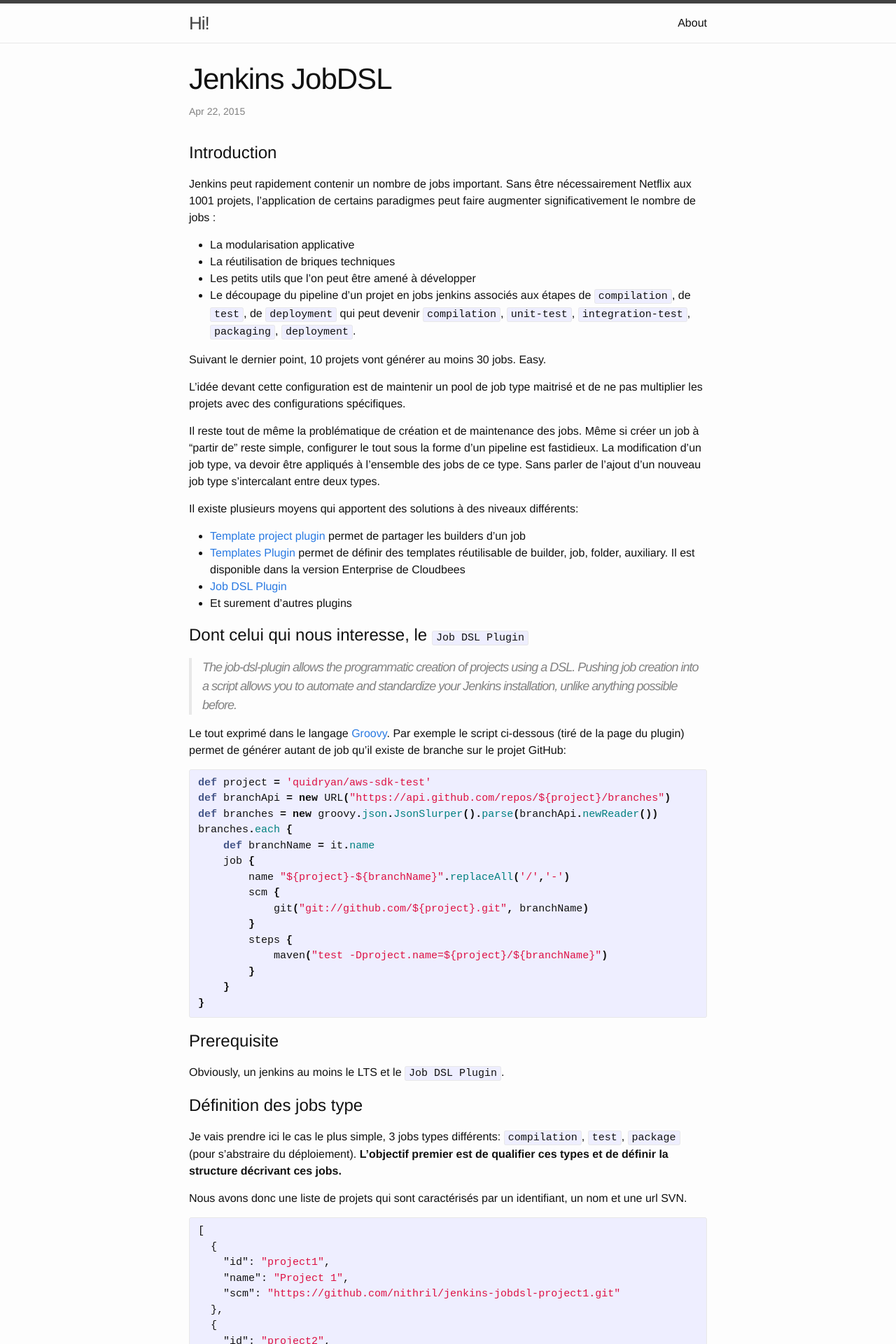
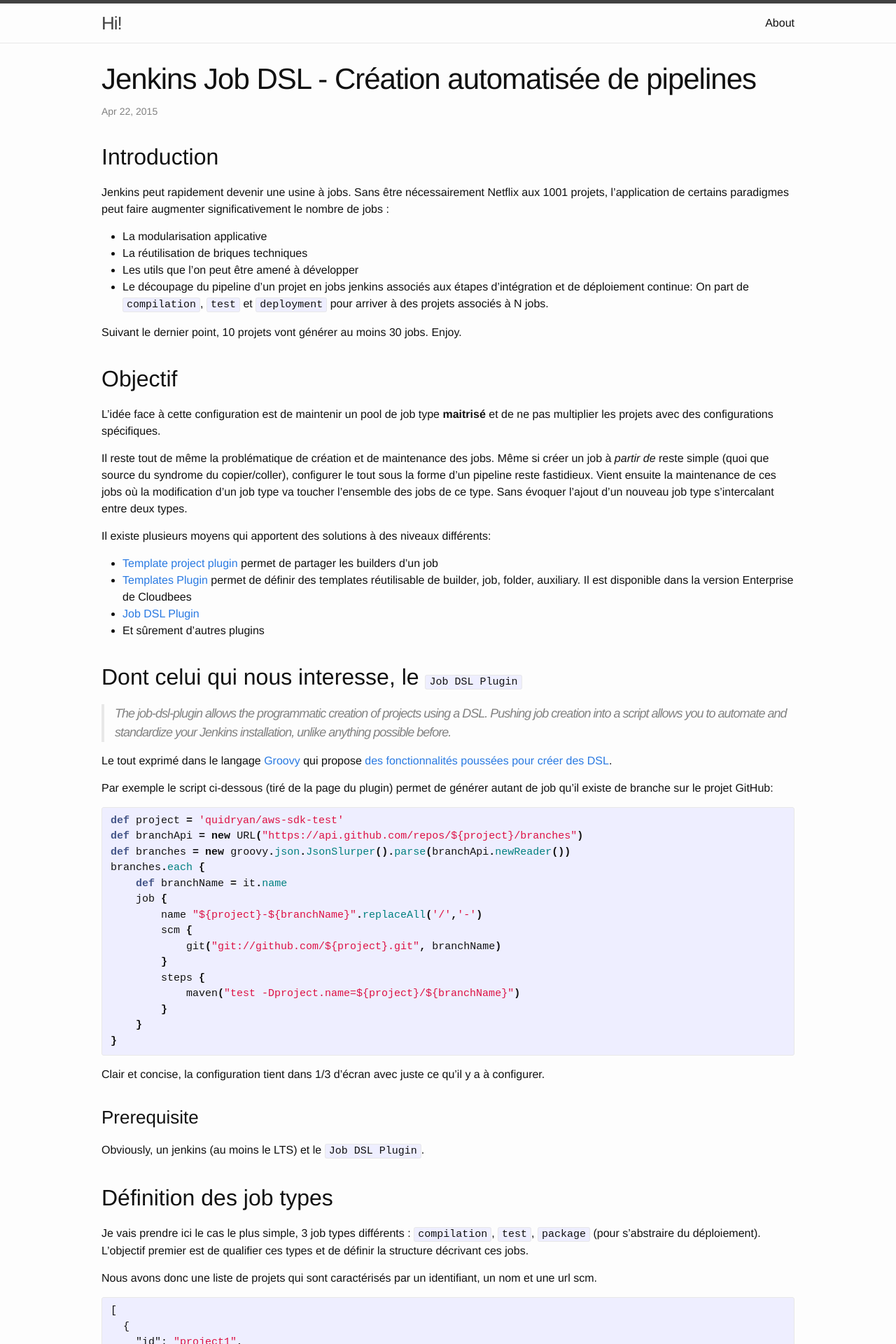
Before and after one commit to nithril/nithril.github.io, a Jekyll site: the page built from _posts/2015-04-22-welcome-to-jekyll.markdown, in a window 1280 px wide. Shown: the top 1920 px of the page at 70% size. Built offline with Jekyll 4.4.1, drawn with Linux system fonts in a browser that asks for light colours; comment, search, counter and statistics services are not loaded; some of the changed text lies outside the part shown.

Commit message:
JobDsl article

```diff
--- a/_config.yml
+++ b/_config.yml
@@ -2,11 +2,9 @@
 title: Hi!
 email: nithril@gmail.com
 description: > # this means to ignore newlines until "baseurl:"
-  Write an awesome description for your new site here. You can edit this
-  line in _config.yml. It will appear in your document head meta (for
-  Google search results) and in your feed.xml site description.
+  Write an awesome description for your new site here. This site is already awesome?!
 baseurl: "" # the subpath of your site, e.g. /blog/
-url: "http://yourdomain.com" # the base hostname & protocol for your site
+url: "http://nithril.github.io" # the base hostname & protocol for your site
 twitter_username: NicolasLabrot
 github_username:  nithril
 
--- a/_posts/2015-04-22-welcome-to-jekyll.markdown
+++ b/_posts/2015-04-22-welcome-to-jekyll.markdown
@@ -1,29 +1,33 @@
 ---
 layout: post
-title:  "Jenkins JobDSL"
+title:  "Jenkins Job DSL - Création automatisée de pipelines "
 date:   2015-04-22 21:45:46
 categories: continuous integration
+comments: true
 ---
 
 
-# Introduction
+## Introduction
 
-Jenkins peut rapidement contenir un nombre de jobs important. Sans être nécessairement Netflix aux 1001 projets, l'application de certains paradigmes peut faire
+Jenkins peut rapidement devenir une usine à jobs. Sans être nécessairement Netflix aux 1001 projets, l'application de certains paradigmes peut faire
 augmenter significativement le nombre de jobs :
 - La modularisation applicative
 - La réutilisation de briques techniques
-- Les petits utils que l'on peut être amené à développer
-- Le découpage du pipeline d'un projet en jobs jenkins associés aux étapes de `compilation`, de `test`, de `deployment` qui peut devenir
-`compilation`,  `unit-test`, `integration-test`, `packaging`, `deployment`.
+- Les utils que l'on peut être amené à développer
+- Le découpage du pipeline d'un projet en jobs jenkins associés aux étapes d'intégration et de déploiement continue: On part de `compilation`, `test` et `deployment`
+pour arriver à des projets associés à N jobs.
 
-Suivant le dernier point, 10 projets vont générer au moins 30 jobs. Easy.
+Suivant le dernier point, 10 projets vont générer au moins 30 jobs. Enjoy.
 
-L'idée devant cette configuration est de maintenir un pool de job type maitrisé et de ne pas multiplier les projets avec des configurations spécifiques.
+
+## Objectif
+
+L'idée face à cette configuration est de maintenir un pool de job type **maitrisé** et de ne pas multiplier les projets avec des configurations spécifiques.
 
 Il reste tout de même la problématique de création et de maintenance des jobs.
-Même si créer un job à "partir de" reste simple, configurer le tout sous la forme d'un  pipeline est fastidieux.
-La modification d'un job type, va devoir être appliqués à l'ensemble des jobs de ce type.
-Sans parler de l'ajout d'un nouveau job type s'intercalant entre deux types.
+Même si créer un job à *partir de* reste simple (quoi que source du syndrome du copier/coller), configurer le tout sous la forme d'un pipeline reste fastidieux.
+Vient ensuite la maintenance de ces jobs où la modification d'un job type va toucher l'ensemble des jobs de ce type.
+Sans évoquer l'ajout d'un nouveau job type s'intercalant entre deux types.
 
 
 Il existe plusieurs moyens qui apportent des solutions à des niveaux différents:
@@ -32,15 +36,20 @@
 * [Templates Plugin](https://www.cloudbees.com/products/jenkins-enterprise/plugins/templates-plugin) permet de définir des templates réutilisable de builder, job, folder,
 auxiliary. Il est disponible dans la version Enterprise de Cloudbees
 * [Job DSL Plugin](https://wiki.jenkins-ci.org/display/JENKINS/Job+DSL+Plugin)
-* Et surement d'autres plugins
+* Et sûrement d'autres plugins
 
 
-# Dont celui qui nous interesse, le `Job DSL Plugin`
+## Dont celui qui nous interesse, le `Job DSL Plugin`
 
 > The job-dsl-plugin allows the programmatic creation of projects using a DSL. Pushing job creation into a script allows you to automate and standardize
 > your Jenkins installation, unlike anything possible before.
 
-Le tout exprimé dans le langage [Groovy](http://www.groovy-lang.org/). Par exemple le script ci-dessous (tiré de la page du plugin)
+Le tout exprimé dans le langage [Groovy](http://www.groovy-lang.org/) qui propose
+[des fonctionnalités poussées pour créer des DSL](http://docs.groovy-lang.org/docs/latest/html/documentation/core-domain-specific-languages.html).
+
+
+
+Par exemple le script ci-dessous (tiré de la page du plugin)
 permet de générer autant de job qu'il existe de branche sur le projet GitHub:
 
 {% highlight groovy %}
@@ -61,18 +70,19 @@
 }
 {% endhighlight %}
 
+Clair et concise, la configuration tient dans 1/3 d'écran avec juste ce qu'il y a à configurer.
+
+### Prerequisite
+
+Obviously, un jenkins (au moins le LTS) et le `Job DSL Plugin`.
 
 
-# Prerequisite
+## Définition des job types
 
-Obviously, un jenkins au moins le LTS et le `Job DSL Plugin`.
+Je vais prendre ici le cas le plus simple, 3 job types différents : `compilation`, `test`, `package` (pour s'abstraire du déploiement).
+L'objectif premier est de qualifier ces types et de définir la structure décrivant ces jobs.
 
-
-# Définition des jobs type
-
-Je vais prendre ici le cas le plus simple, 3 jobs types différents: `compilation`, `test`, `package` (pour s'abstraire du déploiement). **L'objectif premier est de qualifier ces types et de définir la structure décrivant ces jobs.**
-
-Nous avons donc une liste de projets qui sont caractérisés par un identifiant, un nom et une url SVN.
+Nous avons donc une liste de projets qui sont caractérisés par un identifiant, un nom et une url scm.
 
 {% highlight json %}
 [
@@ -90,43 +100,152 @@
 {% endhighlight %}
 
 
-* Le type `compilation` est un job maven qui lance une compilation maven.
+* Le type `compilation` est un job maven qui lance une compilation.
 * Le type `test` est un job maven qui lance les tests.
-* Le type `package` est un freestyle job qui package l'artefact en un TAR.GZ et copie le tout dans /dev/null
+* Le type `package` est un freestyle job qui package l'artefact maven et copie le tout dans `/dev/null`
 
 
-# Création du job de génération
+## Création du job de génération
+
+1. Je crée donc un job de type `Freestyle project` que je nomme `Generate Jobs`
+1. Je lui ajoute un build step de type `Process Job DSLs`.
+Première option intéressante, le script peut être mis directement dans la configuration du job ou stocké sur le filesystem suite, par exemple, à un clone de son repository.
+1. J'ajoute le SCM Git sur l'url [du projet](https://github.com/nithril/jenkins-jobdsl.git) contenant le script groovy
+![JobDsl](/assets/jobdsl/job-dsl-scm.png)
+1. Et je paramêtre le chemin vers le fichier
+![JobDsl](/assets/jobdsl/jobstep.png)
+
+## Description du script
+
+### Chargement de la structure des projets
+
+J'utilise pour cela le [JsonSlurper](http://docs.groovy-lang.org/latest/html/gapi/groovy/json/JsonSlurper.html): `JSON slurper parses text or reader content into a data structure of lists and maps.`
+{% highlight groovy %}
+import groovy.json.JsonSlurper
+
+def projects = new JsonSlurper().parseText(readFileFromWorkspace("src/main/groovy/project.json"))
+{% endhighlight %}
 
 
-Création d'un job de type `Freestyle project` que je nomme `Generate Jobs`
+### Iteration sur les projets et création des jobs
 
-Ajout d'un build step de type `Process Job DSLs`
 
-Première option interessante, le script peut être mis directement dans la configuration du job ou stocké sur le filesystem suite à un clone de son repository.
-![JobDsl](/assets/jobdsl/jobstep.png)
+{% highlight groovy %}
 
-Pour
+projects.each { project ->
+
+    //Define projects name
+    def compileProjectName = "${project.name} - Compile"
+    def testProjectName = "${project.name} - Test"
+    def packageProjectName = "${project.name} - Package"
+
+    //Compile Job
+    mavenJob(compileProjectName) {
+        projectScm(delegate, project)
+        goals "compile"
+        publishers {
+            downstream testProjectName
+        }
+    }
+
+    //Test Job
+    mavenJob(testProjectName) {
+        projectScm(delegate, project)
+        goals "test"
+        publishers {
+            downstream packageProjectName
+        }
+    }
+
+    //Package Job
+    freeStyleJob(packageProjectName) {
+        projectScm(delegate, project)
+        steps {
+            maven {
+                goals "package"
+                mavenInstallation "Maven 3.2.2"
+            }
+            shell "cp submodule/target/*.jar /dev/null"
+        }
+    }
+}
+{% endhighlight %}
+
+Les 2 projects ont respectivement leurs 3 jobs de définis avec leurs relations `downstream`.
+![JobDsl](/assets/jobdsl/list-jobs.png)
+
+
+### Description de `projectScm`
+
+`projectScm` est la factorisation du bloc de configuration du SCM ci-dessous qui serait autrement à répeter dans chaque job:
+{% highlight groovy %}
+scm {
+    git {
+        remote {
+            url project.scm
+        }
+        branch "master"
+        createTag false
+    }
+}
+{% endhighlight %}
+
+J'ai donc sorti ce bloc que j'ai mis dans une closure Groovy pour pouvoir l'utiliser dans la DSL Jenkins.
+ Il est cependant nécessaire de définir par délégation le scope d'évalutation de cette closure qui est mis au scope du DSL Jenkins en cours d'execution.
+  Pour plus d'information voir cet excellent article: [Groovy Closures: this, owner, delegate Let's Make a DSL](http://java.dzone.com/articles/groovy-closures-owner-delegate).
+
+{% highlight groovy %}
+def projectScm = { owner, project ->
+    delegate = owner
+    scm {
+        git {
+            remote {
+                url project.scm
+            }
+            branch "master"
+            createTag false
+        }
+    }
+}
+{% endhighlight %}
+
+
+# Et pour finir
+
+Je crée une vue de type Pipeline que je mets en fin d'itération
+{% highlight groovy %}
+//Create the Pipeline view
+buildPipelineView("${project.name}") {
+    selectedJob compileProjectName
+    displayedBuilds 3
+    showPipelineParameters true
+    showPipelineParametersInHeaders true
+    showPipelineDefinitionHeader true
+}
+{% endhighlight %}
+
+![JobDsl](/assets/jobdsl/pipeline-project1.png)
+
+
+# En conclusion
+
+En 55 lignes de code et 12 lignes de fichier de description, j'ai pu définir un process de génération d'un pipeline de projet
+qui dans notre exemple à créer 6 jobs et 2 vues de type pipeline.
+
+ Dans le prochain article, j'utiliserai un Job dsl pour générer les jobs de release.
 
 
 
+<div id="disqus_thread"></div>
+<script type="text/javascript">
+    /* * * CONFIGURATION VARIABLES * * */
+    var disqus_shortname = 'nithril';
 
-
-You’ll find this post in your `_posts` directory. Go ahead and edit it and re-build the site to see your changes. You can rebuild the site in many different ways, but the most common way is to run `jekyll serve`, which launches a web server and auto-regenerates your site when a file is updated.
-
-To add new posts, simply add a file in the `_posts` directory that follows the convention `YYYY-MM-DD-name-of-post.ext` and includes the necessary front matter. Take a look at the source for this post to get an idea about how it works.
-
-Jekyll also offers powerful support for code snippets:
-
-{% highlight ruby %}
-def print_hi(name)
-  puts "Hi, #{name}"
-end
-print_hi('Tom')
-#=> prints 'Hi, Tom' to STDOUT.
-{% endhighlight %}
-
-Check out the [Jekyll docs][jekyll] for more info on how to get the most out of Jekyll. File all bugs/feature requests at [Jekyll’s GitHub repo][jekyll-gh]. If you have questions, you can ask them on [Jekyll’s dedicated Help repository][jekyll-help].
-
-[jekyll]:      http://jekyllrb.com
-[jekyll-gh]:   https://github.com/jekyll/jekyll
-[jekyll-help]: https://github.com/jekyll/jekyll-help
+    /* * * DON'T EDIT BELOW THIS LINE * * */
+    (function() {
+        var dsq = document.createElement('script'); dsq.type = 'text/javascript'; dsq.async = true;
+        dsq.src = '//' + disqus_shortname + '.disqus.com/embed.js';
+        (document.getElementsByTagName('head')[0] || document.getElementsByTagName('body')[0]).appendChild(dsq);
+    })();
+</script>
+<noscript>Please enable JavaScript to view the <a href="https://disqus.com/?ref_noscript" rel="nofollow">comments powered by Disqus.</a></noscript>
--- a/_sass/_base.scss
+++ b/_sass/_base.scss
@@ -43,6 +43,12 @@
 img {
     max-width: 100%;
     vertical-align: middle;
+
+        padding: 15px 15px 0;
+        background-color: white;
+        box-shadow: 0 1px 3px rgba(34, 25, 25, 0.4);
+        -moz-box-shadow: 0 1px 2px rgba(34,25,25,0.4);
+        -webkit-box-shadow: 0 1px 3px rgba(34, 25, 25, 0.4);
 }
 
 
@@ -202,3 +208,9 @@
         }
     }
 }
+
+
+strong {
+
+    font-weight: bold;
+}
--- a/_sass/_layout.scss
+++ b/_sass/_layout.scss
@@ -211,6 +211,7 @@
     margin-bottom: $spacing-unit;
 
     h2 {
+        margin-top: $title-spacing-unit;
         font-size: 32px;
 
         @include media-query($on-laptop) {
@@ -219,6 +220,7 @@
     }
 
     h3 {
+        margin-top: $title-spacing-unit;
         font-size: 26px;
 
         @include media-query($on-laptop) {
@@ -227,6 +229,7 @@
     }
 
     h4 {
+        margin-top: $title-spacing-unit;
         font-size: 20px;
 
         @include media-query($on-laptop) {
--- a/css/main.scss
+++ b/css/main.scss
@@ -13,6 +13,8 @@
 
 $spacing-unit:     30px;
 
+$title-spacing-unit: 30px;
+
 $text-color:       #111;
 $background-color: #fdfdfd;
 $brand-color:      #2a7ae2;
@@ -22,7 +24,7 @@
 $grey-color-dark:  darken($grey-color, 25%);
 
 // Width of the content area
-$content-width:    800px;
+$content-width:    1050px;
 
 $on-palm:          600px;
 $on-laptop:        800px;
```
Also changed, not shown: assets/jobdsl/job-dsl-scm.png (added), assets/jobdsl/jobstep.png, assets/jobdsl/list-jobs.png (added), assets/jobdsl/pipeline-project1.png (added).
